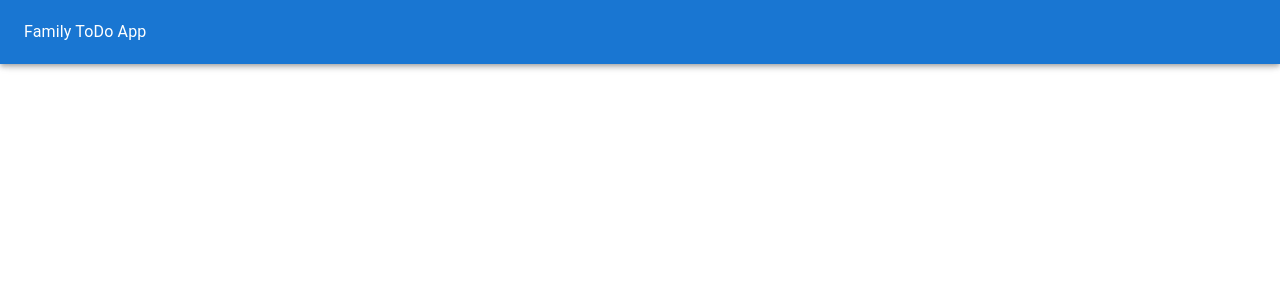
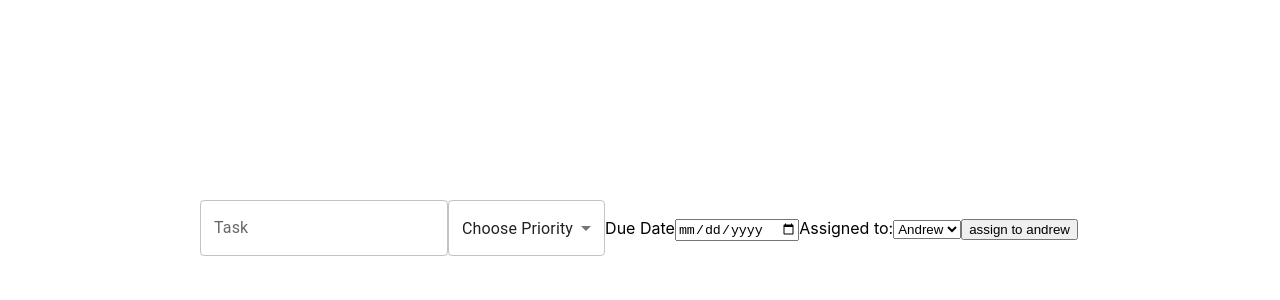
Before and after one commit to apellum/ToDo-Client, a React (Create React App) app: page /new-todo in a window 1280 px wide. Before the commit this address had no page. Shown: the top 300 px of the page. Built offline with nearby package versions, Linux system fonts and the light colour scheme.

Commit message:
Added React-router-dom 6.0

```diff
--- a/src/components/App.js
+++ b/src/components/App.js
@@ -8,9 +8,10 @@
   return (
     <div className="App">
       <Router>
-        <NavBar/>
+        {/* <NavBar/> */}
         <Routes>
           <Route exact path='/' element={<Home/>} />
+          <Route exact path='/new-todo' element={<CreateToDo/>} />
         </Routes>
       </Router>
     </div>
--- a/src/components/CreateToDo.js
+++ b/src/components/CreateToDo.js
@@ -1,5 +1,6 @@
 import React, { useState } from 'react'
 import { useDispatch } from 'react-redux';
+import { TextField, Select, MenuItem } from '@mui/material';
 
 const CreateToDo = () => {
     const [form, setForm] = useState({
@@ -7,18 +8,18 @@
         priority: "Choose Priority"
     })
 
-    const handleChange = (e) => {
+    // const handleChange = (e) => {
 
-    }
-    const handleSubmit = (e) => {
-        e.preventDefault();
+    // }
+    // const handleSubmit = (e) => {
+    //     e.preventDefault();
 
-        dispatch(addToDo(state, currentUser))
-    }
+    //     dispatch(addToDo(state, currentUser))
+    // }
     return (
         <div style={{padding: "200px"}}>
             <form>
-            <TextField name="task" id="task" label="Task" value={form.task}/>
+                <TextField name="task" id="task" label="Task" value={form.task}/>
                 <Select
                     id="priority"
                     value={form.priority}
```
Also changed, not shown: 1 other file (tests, documents, lock files or other folders).
